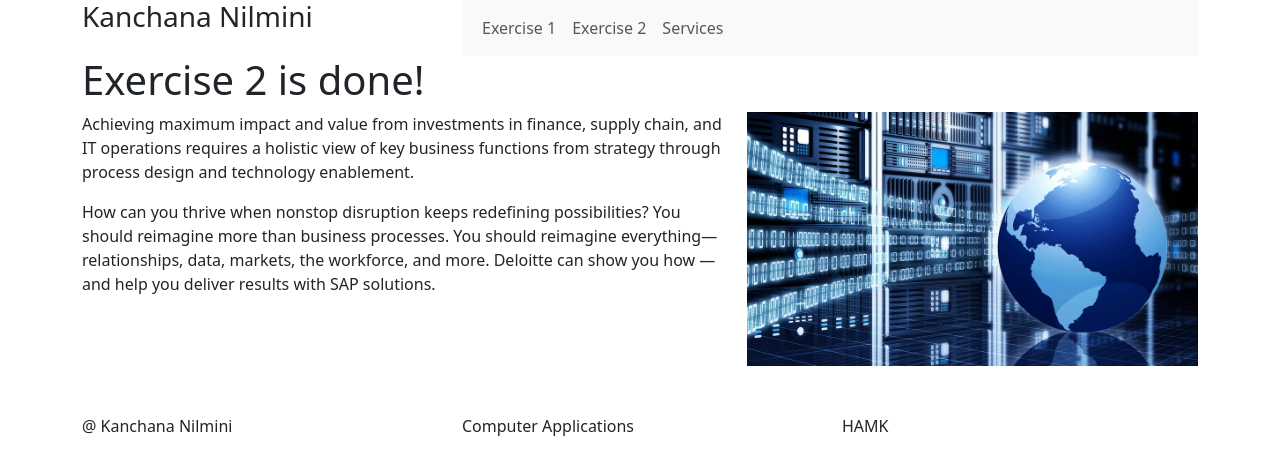
After one commit to Nilmini23/src, a PHP site: page /phpTasks/ex2.php in a window 1280 px wide. The commit adds this page. Shown: the top 475 px of the page. Run offline with PHP 8.4, Linux system fonts and the light colour scheme.

Commit message:
Exersice 2 is done!

```diff
--- /dev/null
+++ b/phpTasks/ex2.php
@@ -0,0 +1,28 @@
+
+<?php
+    $title = "Exercise 2";
+    include 'header.php';
+    ?>
+
+
+<h1> Exercise 2 is done!</h1>
+
+        <div class="row">
+            <div class="col-md-7">
+                <p>Achieving maximum impact and value from investments in finance, supply chain,
+                    and IT operations requires a holistic view of key business functions from strategy
+                    through process design and technology enablement.
+                </p>
+                <p>How can you thrive when nonstop disruption keeps redefining possibilities? You should
+                    reimagine more than business processes. You should reimagine everything—relationships,
+                    data, markets, the workforce, and more. Deloitte can show you how —and help you deliver
+                    results with SAP solutions.
+                </p>
+            </div>
+            <div class="col-md-5">
+                <img class="img-fluid" src="images/Tech-consult.jpg">
+            </div>
+        </div>
+
+<br><br>
+<?php include 'footer.php' ?>
--- /dev/null
+++ b/phpTasks/footer.php
@@ -0,0 +1,11 @@
+        <footer class="row">
+            <div class="col-md-4">@ Kanchana Nilmini</div>
+            <div class="col-md-4">Computer Applications</div>
+            <div class="col-md-4">HAMK</div>
+        </footer>
+    </div>
+
+    <script src="https://cdn.jsdelivr.net/npm/bootstrap@5.3.2/dist/js/bootstrap.bundle.min.js" integrity="sha384-C6RzsynM9kWDrMNeT87bh95OGNyZPhcTNXj1NW7RuBCsyN/o0jlpcV8Qyq46cDfL" crossorigin="anonymous"></script>
+
+</body>
+</html>
--- /dev/null
+++ b/phpTasks/header.php
@@ -0,0 +1,43 @@
+<!DOCTYPE html>
+<html lang="en">
+<head>
+    <meta charset="UTF-8">
+    <meta name="viewport" content="width=device-width, initial-scale=1.0">
+
+    <title> <?php echo $title ?></title>
+
+    <link href="https://cdn.jsdelivr.net/npm/bootstrap@5.3.2/dist/css/bootstrap.min.css" rel="stylesheet" integrity="sha384-T3c6CoIi6uLrA9TneNEoa7RxnatzjcDSCmG1MXxSR1GAsXEV/Dwwykc2MPK8M2HN" crossorigin="anonymous">
+    <link rel="stylesheet" href="styles.css">
+</head>
+
+<body>
+    <div class="container">
+        <header>
+            <div class="row">
+                <div class="col-md-4">
+                    <h3>Kanchana Nilmini</h3>
+                </div>
+                <div class="col-md-8">
+                    <nav class="navbar navbar-expand-lg bg-body-tertiary">
+                        <div class="container-fluid">
+                            <button class="navbar-toggler" type="button" data-bs-toggle="collapse" data-bs-target="#navbarSupportedContent" aria-controls="navbarSupportedContent" aria-expanded="false" aria-label="Toggle navigation">
+                                <span class="navbar-toggler-icon"></span>
+                            </button>
+                            <div class="collapse navbar-collapse" id="navbarSupportedContent">
+                                <ul class="navbar-nav me-auto mb-2 mb-lg-0">
+                                    <li class="nav-item">
+                                        <a class="nav-link" aria-current="page" href="ex1.php">Exercise 1</a>
+                                    </li>
+                                    <li class="nav-item">
+                                        <a class="nav-link" href="ex2.php">Exercise 2</a>
+                                    </li>
+                                    <li class="nav-item">
+                                        <a class="nav-link" href="#">Services</a>
+                                    </li>
+                                </ul>
+                            </div>
+                        </div>
+                    </nav>
+                </div>
+            </div>
+        </header>
```
Also changed, not shown: phpTasks/ex1.php (+16 -0 lines), phpTasks/images/Tech-consult.jpg (added).
